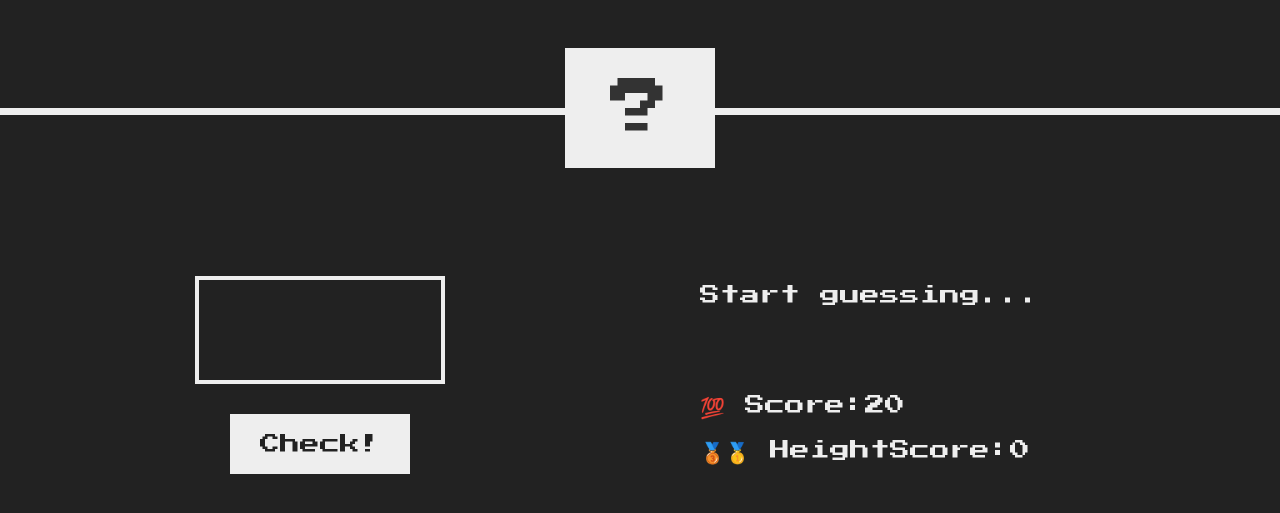
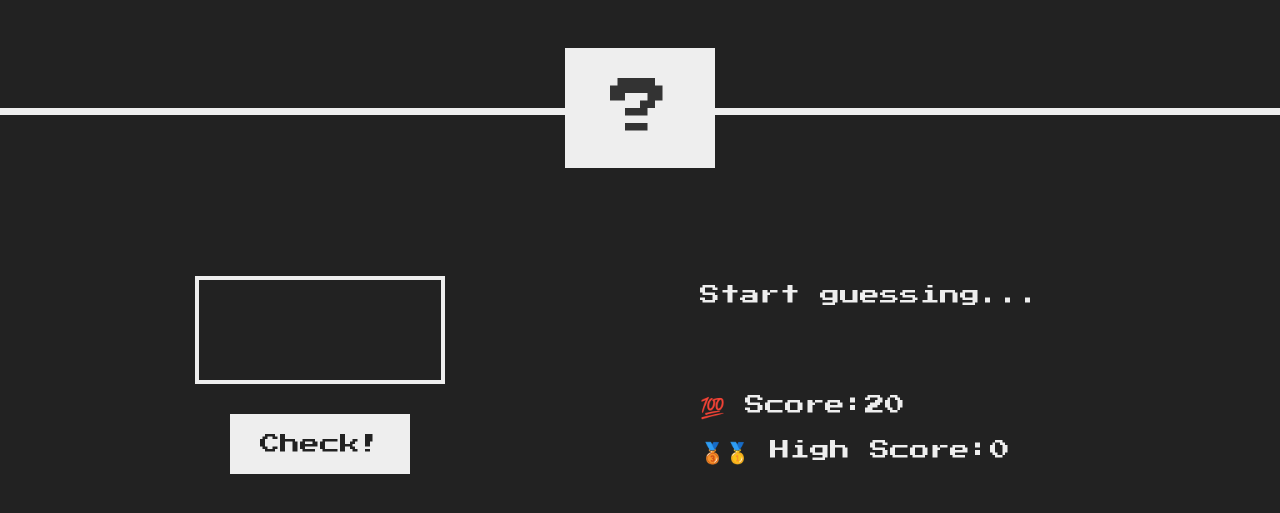
Before and after one commit to gurumurthi97/Guess-Number, a plain HTML site: page index.html in a window 1280 px wide. Shown: the part 165-678 px from the top of the page. Drawn offline with Linux system fonts and the light colour scheme.

Commit message:
small change in html code

```diff
--- a/index.html
+++ b/index.html
@@ -26,7 +26,7 @@
 <section class="right">
     <p class="message">Start guessing...</p>
     <p class="lable-score">💯 Score:<span class="score">20</span></p>
-    <p class="lable-highScore">🥉🥇 HeightScore:<span class="highscore">0</span></p>
+    <p class="lable-highScore">🥉🥇 High Score:<span class="highscore">0</span></p>
 </section>
 </main>
 
```
